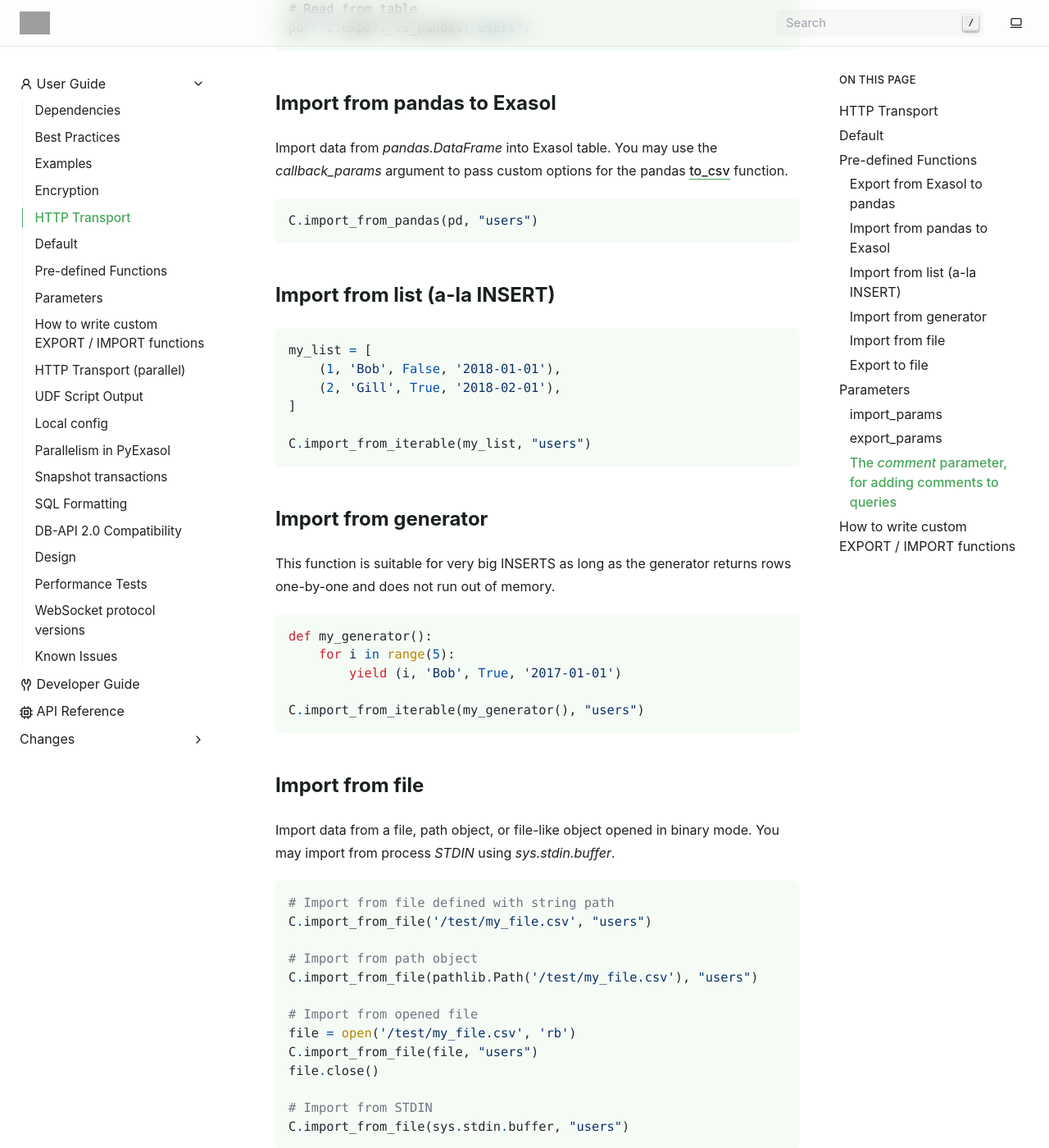
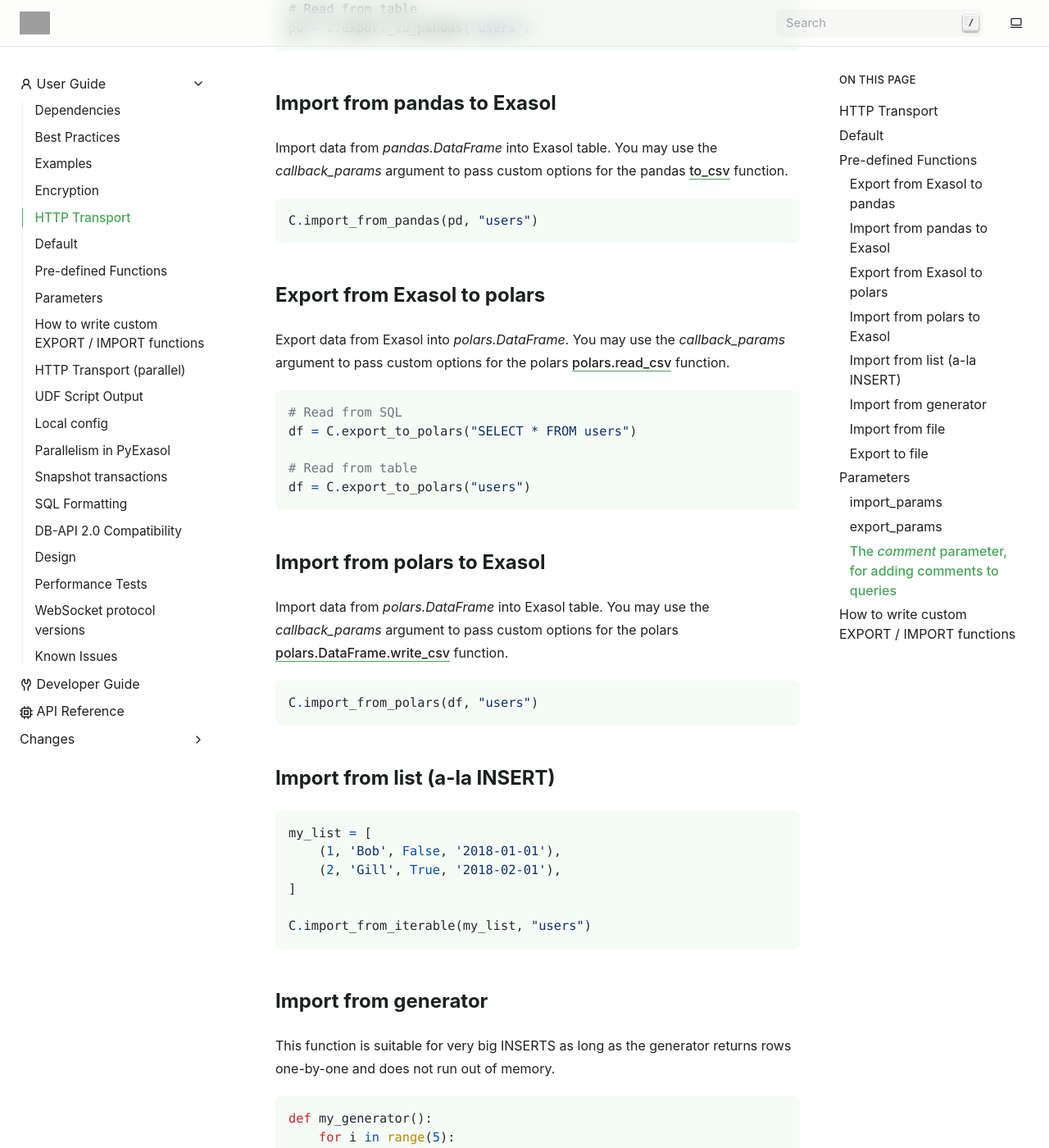
Before and after one commit to exasol/pyexasol, a Sphinx documentation site: the page built from doc/user_guide/http_transport.rst, in a window 1280 px wide and 1400 px high, scrolled down 1196 px. Shown: the whole window at 82% size. Built offline with Sphinx 7.4.7, drawn with Linux system fonts in a browser that asks for light colours; pages that are not in the unit, such as notebooks, are missing from menus; some of the changed text lies outside the part shown; grey boxes are pictures that could not be loaded.

Commit message:
Improve Polars support

```diff
--- a/doc/user_guide/http_transport.rst
+++ b/doc/user_guide/http_transport.rst
@@ -54,6 +54,32 @@ Import data from `pandas.DataFrame` into Exasol table. You may use the `callback
 .. code-block:: python
 
     C.import_from_pandas(pd, "users")
+
+Export from Exasol to polars
+----------------------------
+
+Export data from Exasol into `polars.DataFrame`. You may use the `callback_params` argument to pass custom options for the polars `polars.read_csv`_ function.
+
+.. _polars.read_csv: https://docs.pola.rs/api/python/dev/reference/api/polars.read_csv.html
+
+.. code-block:: python
+
+    # Read from SQL
+    df = C.export_to_polars("SELECT * FROM users")
+
+    # Read from table
+    df = C.export_to_polars("users")
+
+Import from polars to Exasol
+----------------------------
+
+Import data from `polars.DataFrame` into Exasol table. You may use the `callback_params` argument to pass custom options for the polars `polars.DataFrame.write_csv`_ function.
+
+.. _polars.DataFrame.write_csv: https://docs.pola.rs/api/python/dev/reference/api/polars.DataFrame.write_csv.html
+
+.. code-block:: python
+
+    C.import_from_polars(df, "users")
 
 Import from list (a-la INSERT)
 ------------------------------
@@ -148,7 +174,7 @@ import_params
      - File encoding
    * - `with_column_names`
      - `True`
-     - Add column names as the first line, useful for Pandas
+     - Add column names as the first line, useful for Pandas and Polars
    * - `null`
      - `\N`
      - Custom `NULL` value
--- a/pyproject.toml
+++ b/pyproject.toml
@@ -55,7 +55,7 @@ packaging = "*"
 # Once this issue has been resolved, we should be able to remove this explicit dependency.
 numpy = { version = ">1.26.0,<2", optional = true }
 pandas = { version = "^2", optional = true, extras = ["numpy"] }
-polars = { version = "^1.29", optional = true }
+polars = { version = "^1.10", optional = true }
 ujson = { version = "*", optional = true }
 python-rapidjson = { version = "*", optional = true }
 orjson = { version = ">=3.6", optional = true }
```
Also changed, not shown: README.md (+10 -0 lines), 6 other files.
